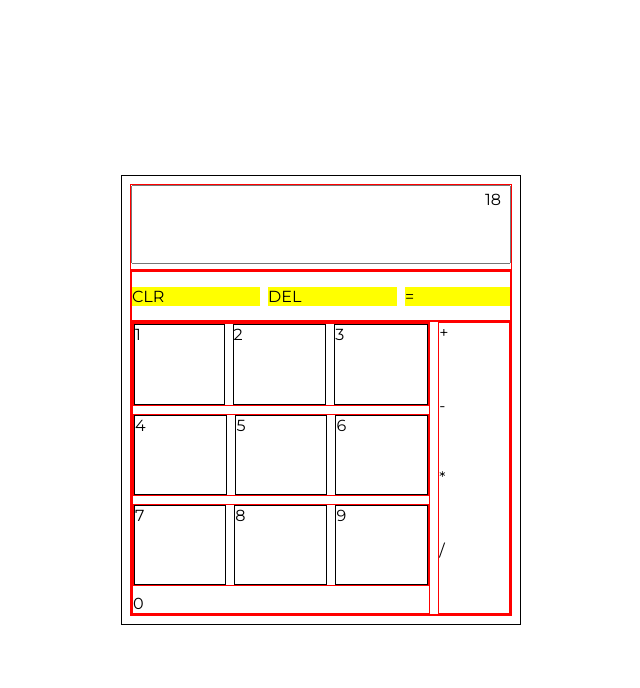
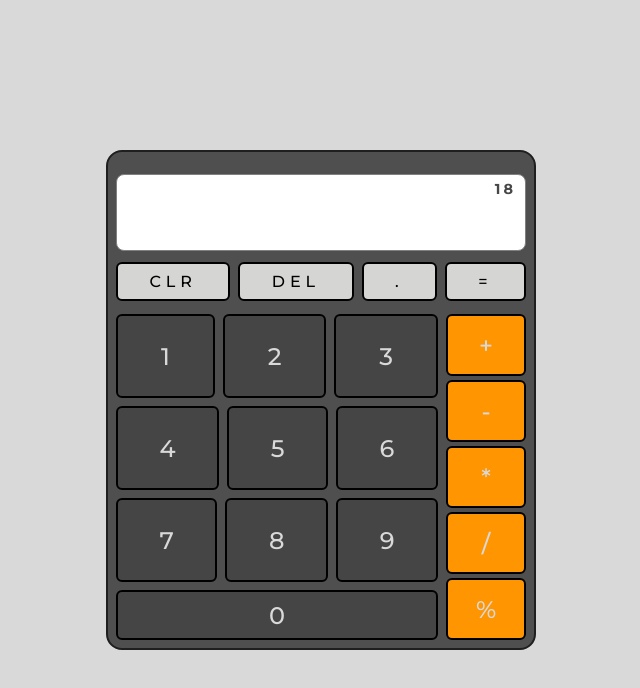
Before and after one commit to Aicyraa/Cyalator, a plain HTML site: page index.html in a window 1280 px wide. Shown: the whole page, without its empty margins (319-959 px from the left). Drawn offline with Linux system fonts and the light colour scheme.

Commit message:
finalize layout

```diff
--- a/index.html
+++ b/index.html
@@ -16,6 +16,7 @@
             <div class="container-special-keys">
                <span>CLR</span>
                <span>DEL</span>
+               <span>.</span>
                <span>=</span>
             </div>
             <div class="container-NumOpe">
@@ -42,6 +43,7 @@
                   <span>-</span>
                   <span>*</span>
                   <span>/</span>
+                  <span>%</span>
                </div>
             </div>
          </div>
--- a/style.css
+++ b/style.css
@@ -13,6 +13,7 @@ body {
    display: flex;
    justify-content: center;
    align-items: center;
+   background-color: hsl(0, 0%, 85%);
 }
 
 input::-webkit-outer-spin-button,
@@ -28,14 +29,12 @@ input[type="number"] {
 
 /* Calculator */
 .container-calculator {
-   border: 1px solid black;
+   border: 2px solid hsl(0 0% 12%);
+   background-color: hsl(0 0% 31%);
    padding: 8px;
-   height: 450px;
-   width: 400px;
-}
-
-.container-calculator div {
-   border: 1px solid red;
+   height: 500px;
+   width: 430px;
+   border-radius: 1rem;
 }
 
 /* Container Inputs Section*/
@@ -49,9 +48,13 @@ input[type="number"] {
 .container-inputs > span {
    position: absolute;
    right: 10px;
-   top: 5px;
+   top: 20px;
    z-index: 1;
    text-align: right;
+   font-weight: 700;
+   font-size: 0.9rem;
+   letter-spacing: 3px;
+   color: hsl(0, 0%, 28%);
 }
 
 .container-inputs > input {
@@ -59,21 +62,29 @@ input[type="number"] {
    bottom: 5px;
    width: 100%;
    min-height: 30%;
-   /* padding-top: 60px;
-   padding-bottom: 10px; */
    padding: 45px 5px 10px 10px;
    text-align: right;
    font-size: calc(1rem + 1px);
+   background-color: white;
+   outline: none;
+   border: 1px solid hsl(0, 0%, 50%);
+   border-radius: 8px;
 }
 
 /* Keys */
-
-/* Input section */
 .container-numkeys {
    display: flex;
    flex-direction: column;
    height: calc(100% - 20%);
+   gap: 8px;
 }
+
+.container-NumOpe span {
+   font-weight: 500;
+   font-size: 1.5rem;
+   color: hsl(0, 0%, 85%);
+}
+/* Input section */
 
 .container-special-keys {
    display: flex;
@@ -84,11 +95,18 @@ input[type="number"] {
 }
 
 .container-special-keys > span {
-   background-color: yellow;
+   background-color: hsl(60 2% 83%);
+   border: 2px solid black;
    flex-grow: 1;
    flex-shrink: 1;
+   display: flex;
+   justify-content: center;
+   align-items: center;
+   padding: 8px 4px;
+   border-radius: 6px;
+   font-weight: 500;
+   letter-spacing: 5px;
 }
-
 
 /* Numbers and Operators section */
 .container-NumOpe {
@@ -98,31 +116,56 @@ input[type="number"] {
 }
 
 /* Numbers */
-.container-numbers{
+.container-numbers {
    display: flex;
    gap: 8px;
    flex-direction: column;
    flex-grow: 2;
 }
 
-.container-numbers div:nth-child(1n){
+.container-numbers div:nth-child(1n) {
    display: flex;
    gap: 8px;
    flex-grow: 1;
 }
 
-.container-numbers div:nth-child(1n) span{
-   border: 1px solid black;
+.container-numbers div:nth-child(1n) span {
    flex-grow: 1;
+   display: flex;
+   justify-content: center;
+   align-items: center;
+   border: 2px solid black;
+   border-radius: 6px;
+   background-color: hsl(0 0% 27%);
+}
+
+.container-numbers > span {
+   height: 50px;
+   display: flex;
+   justify-content: center;
+   align-items: center;
+   background-color: hsl(0 0% 27%);
+   border-radius: 6px;
+   border: 2px solid black;
 }
 
 /* Operators */
 .container-operators {
    display: flex;
    flex-direction: column;
-   flex-grow: 0.5;
+   justify-content: center;
+   align-items: center;
+   gap: 4px;
 }
 
-.container-operators span{
+.container-operators span {
+   display: flex;
+   justify-content: center;
+   align-items: center;
    flex-grow: 1;
+   border-radius: 6px;
+   background-color: hsl(35 100% 50%);
+   border: 2px solid black;
+
+   width: 80px;
 }
```
